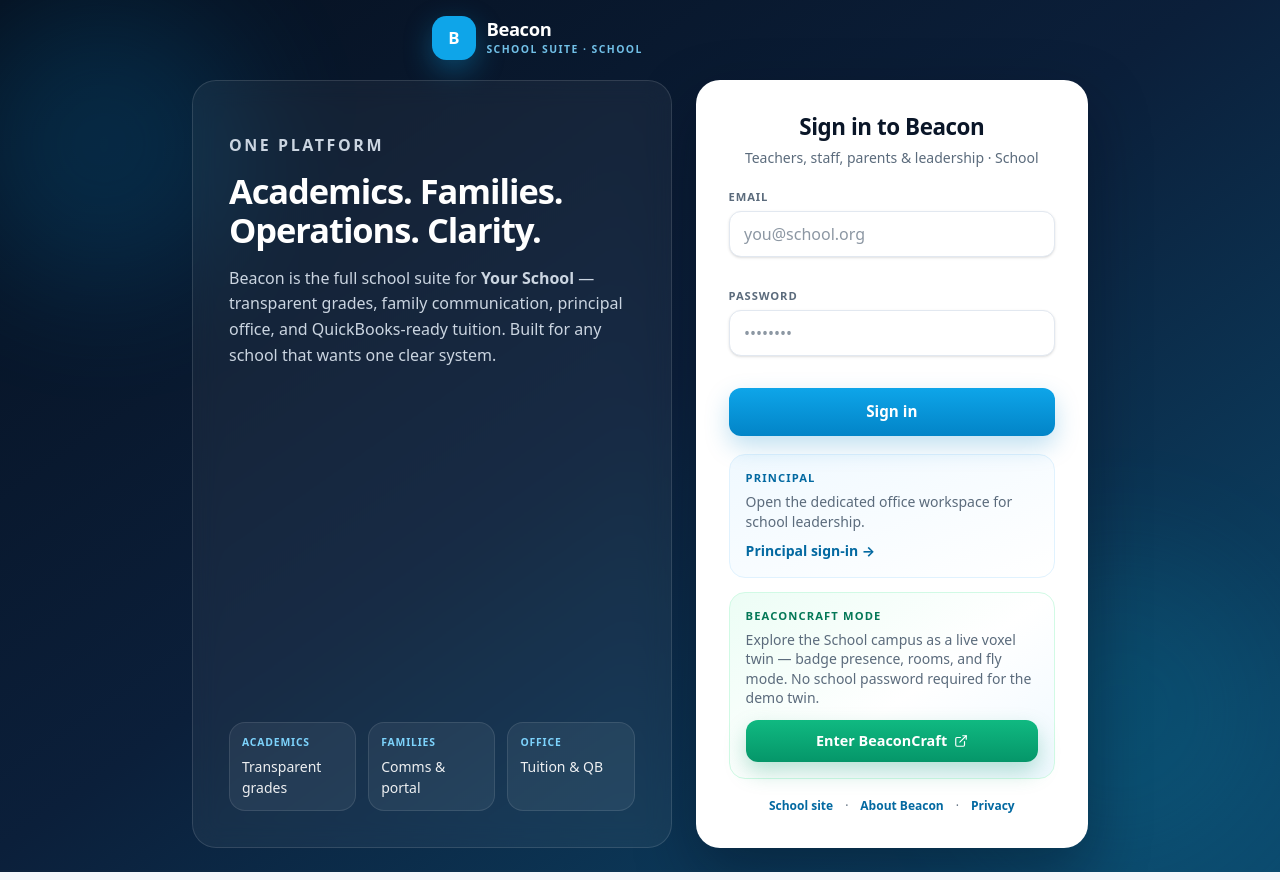
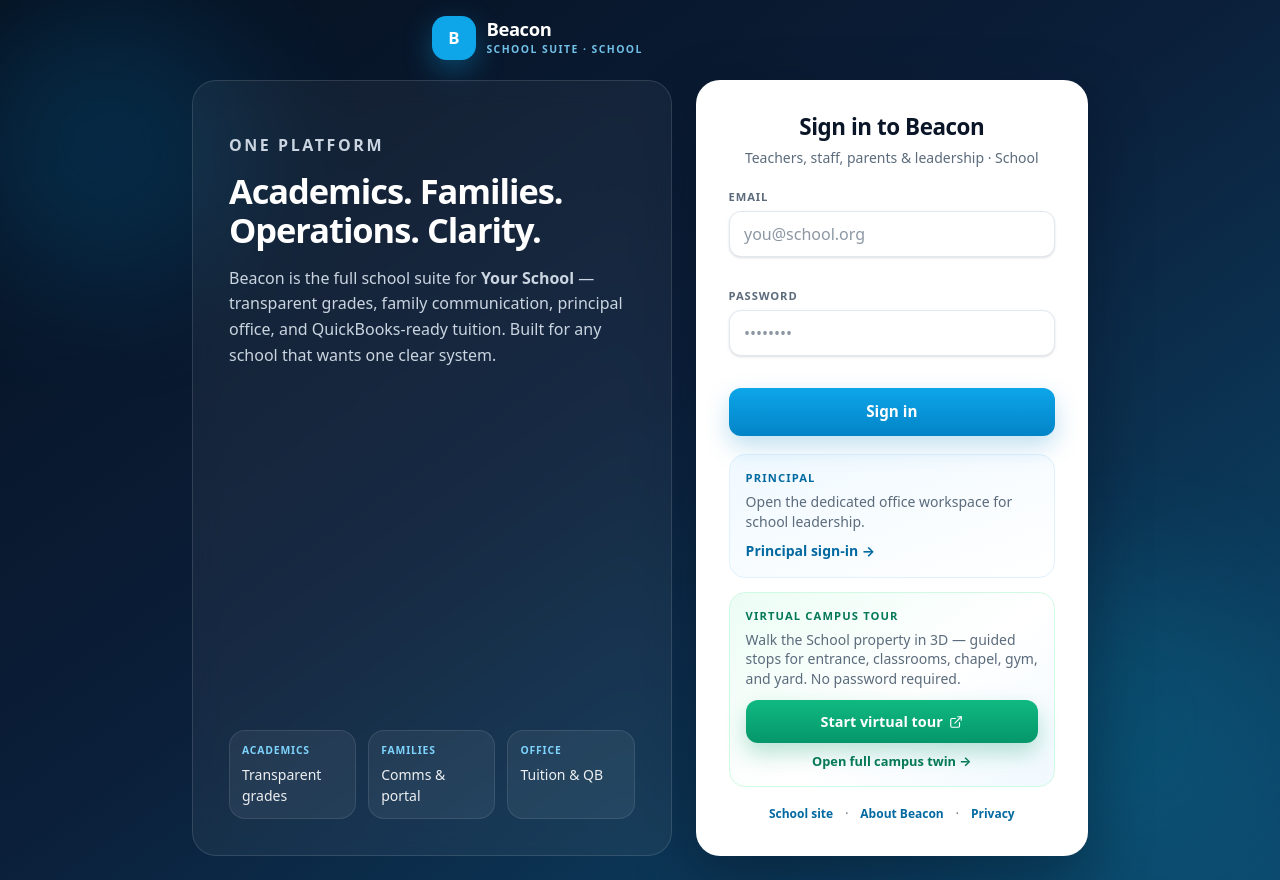
Before and after one commit to chadbergndsu/beacon, a Next.js app: page /login in a window 1280 px wide. Built offline with nearby package versions, Linux system fonts and the light colour scheme; no server answers.

Commit message:
Surface virtual campus tour on school site and login
Add hero CTA, nav link, and dedicated tour section pointing at
BeaconCraft ?tour=1 for a public 3D walkthrough.

```diff
--- a/src/app/login/page.tsx
+++ b/src/app/login/page.tsx
@@ -270,6 +270,14 @@ const LOGIN_CRITICAL_CSS = `
   .login-craft a.login-craft-btn:hover {
     filter: brightness(1.05);
   }
+  .login-craft a.login-craft-secondary {
+    display: block;
+    margin-top: 0.55rem;
+    text-align: center;
+    font-size: 0.8rem;
+    font-weight: 650;
+    color: #047857;
+  }
   .login-footer {
     margin-top: 1.15rem;
     display: flex;
@@ -343,10 +351,10 @@ const LOGIN_CRITICAL_CSS = `
 const PILOT_PRINCIPAL_EMAIL = 'principal@lighthouse.test'
 
 /** Voxel campus twin (separate app). Override in Vercel / .env.local when deployed. */
-function beaconCraftUrl(): string {
+function beaconCraftUrl(tour = false): string {
   const raw = process.env.NEXT_PUBLIC_BEACONCRAFT_URL?.trim()
-  if (raw) return raw.replace(/\/$/, '')
-  return 'http://localhost:3001'
+  const base = (raw || 'http://localhost:3001').replace(/\/$/, '')
+  return tour ? `${base}/?tour=1` : base
 }
 
 export default async function LoginPage({
@@ -360,6 +368,7 @@ export default async function LoginPage({
   const brand = await loadSchoolBrand(null)
   const principalEmail = demoPrincipalEmail() || PILOT_PRINCIPAL_EMAIL
   const craftUrl = beaconCraftUrl()
+  const tourUrl = beaconCraftUrl(true)
 
   return (
     <>
@@ -449,20 +458,27 @@ export default async function LoginPage({
                   </div>
 
                   <div className="login-craft">
-                    <strong>BeaconCraft mode</strong>
+                    <strong>Virtual campus tour</strong>
                     <p>
-                      Explore the {brand.shortName} campus as a live voxel twin — badge
-                      presence, rooms, and fly mode. No school password required for the
-                      demo twin.
+                      Walk the {brand.shortName} property in 3D — guided stops for entrance,
+                      classrooms, chapel, gym, and yard. No password required.
                     </p>
                     <a
-                      href={craftUrl}
+                      href={tourUrl}
                       className="login-craft-btn"
                       target="_blank"
                       rel="noopener noreferrer"
                     >
-                      Enter BeaconCraft
+                      Start virtual tour
                       <ExternalLink className="h-3.5 w-3.5" aria-hidden />
+                    </a>
+                    <a
+                      href={craftUrl}
+                      className="login-craft-secondary"
+                      target="_blank"
+                      rel="noopener noreferrer"
+                    >
+                      Open full campus twin →
                     </a>
                   </div>
 
--- a/src/app/school/page.tsx
+++ b/src/app/school/page.tsx
@@ -8,6 +8,7 @@ import {
   Phone,
   Sparkles,
   Users,
+  Box,
 } from 'lucide-react'
 import { SchoolSiteHeader } from '@/components/school/SchoolSiteHeader'
 import { Badge } from '@/components/ui/badge'
@@ -31,6 +32,10 @@ export default async function SchoolWebsitePage({
   const key = sp.school || sp.slug || hostSlug
   const brand = key ? await loadSchoolBrandByPublicKey(key) : await loadSchoolBrand(null)
   const location = locationLine(brand)
+  const craftBase = (
+    process.env.NEXT_PUBLIC_BEACONCRAFT_URL?.trim() || 'http://localhost:3001'
+  ).replace(/\/$/, '')
+  const tourUrl = `${craftBase}/?tour=1`
 
   return (
     <div className="min-h-screen min-h-[100dvh] overflow-x-hidden beacon-shell text-foreground">
@@ -57,6 +62,15 @@ export default async function SchoolWebsitePage({
                 Sign in to Beacon
               </Button>
             </Link>
+            <a href={tourUrl} target="_blank" rel="noopener noreferrer">
+              <Button
+                size="lg"
+                variant="outline"
+                className="border-emerald-300/40 bg-emerald-500/15 text-white hover:bg-emerald-500/25 hover:text-white"
+              >
+                Virtual campus tour
+              </Button>
+            </a>
             <a href="#contact">
               <Button
                 size="lg"
@@ -150,7 +164,66 @@ export default async function SchoolWebsitePage({
         </div>
       </section>
 
-      <section id="families" className="border-y border-border bg-card/40 py-16">
+      <section id="tour" className="border-y border-border bg-card/40 py-16">
+        <div className="mx-auto max-w-6xl px-4 sm:px-6">
+          <div className="grid gap-8 lg:grid-cols-2 lg:items-center">
+            <div>
+              <p className="text-xs font-bold uppercase tracking-[0.14em] text-emerald-700">
+                Virtual walkthrough
+              </p>
+              <h2 className="mt-2 text-2xl sm:text-3xl font-bold text-navy dark:text-sky-50">
+                Explore campus in 3D
+              </h2>
+              <p className="mt-3 text-muted-foreground leading-relaxed">
+                Take a guided tour of {brand.name} — entrance, classrooms, chapel, gym, and yard —
+                in a live digital twin. No login required for the public tour.
+              </p>
+              <ul className="mt-5 space-y-2 text-sm text-muted-foreground">
+                {[
+                  'Orbit the property or walk first-person',
+                  'See how rooms map to real campus spaces',
+                  'Same twin staff use for live badge presence',
+                ].map((t) => (
+                  <li key={t} className="flex gap-2">
+                    <Box className="h-4 w-4 shrink-0 text-emerald-600 mt-0.5" />
+                    {t}
+                  </li>
+                ))}
+              </ul>
+              <div className="mt-6 flex flex-wrap gap-3">
+                <a href={tourUrl} target="_blank" rel="noopener noreferrer">
+                  <Button size="lg" className="bg-emerald-600 hover:bg-emerald-700 shadow-lg shadow-emerald-600/25">
+                    Start virtual tour
+                  </Button>
+                </a>
+                <a href={craftBase} target="_blank" rel="noopener noreferrer">
+                  <Button size="lg" variant="outline">
+                    Open campus twin
+                  </Button>
+                </a>
+              </div>
+            </div>
+            <Card className="overflow-hidden border-emerald-200/80 shadow-[var(--shadow-lift)]">
+              <CardContent className="pt-6 space-y-3">
+                <div className="rounded-xl bg-gradient-to-br from-slate-100 via-sky-50 to-emerald-50 p-6 min-h-[180px] flex flex-col justify-end border border-slate-200/80">
+                  <p className="text-[10px] font-bold uppercase tracking-[0.14em] text-slate-500">
+                    BeaconCraft
+                  </p>
+                  <p className="mt-1 text-lg font-bold text-navy">Live campus twin</p>
+                  <p className="mt-1 text-sm text-muted-foreground leading-relaxed">
+                    Classroom blocks, course glow, and a step-by-step walkthrough of the property.
+                  </p>
+                </div>
+                <p className="text-xs text-muted-foreground">
+                  Opens in a new tab · works on laptop and phone · privacy-first public tour mode
+                </p>
+              </CardContent>
+            </Card>
+          </div>
+        </div>
+      </section>
+
+      <section id="families" className="py-16">
         <div className="mx-auto max-w-6xl px-4 sm:px-6 text-center">
           <Heart className="mx-auto h-8 w-8 text-sky-600" />
           <h2 className="mt-3 text-2xl font-bold text-navy dark:text-sky-50">Built for families</h2>
--- a/src/components/school/SchoolSiteHeader.tsx
+++ b/src/components/school/SchoolSiteHeader.tsx
@@ -8,9 +8,19 @@ import { cn } from '@/lib/utils'
 const anchors = [
   { href: '#about', label: 'About' },
   { href: '#academics', label: 'Academics' },
+  { href: '#tour', label: 'Campus tour' },
   { href: '#families', label: 'Families' },
   { href: '#contact', label: 'Contact' },
 ]
+
+function craftTourUrl(): string {
+  const raw =
+    typeof process !== 'undefined'
+      ? process.env.NEXT_PUBLIC_BEACONCRAFT_URL?.trim()
+      : ''
+  const base = (raw || 'http://localhost:3001').replace(/\/$/, '')
+  return `${base}/?tour=1`
+}
 
 export function SchoolSiteHeader({
   schoolName,
@@ -20,6 +30,7 @@ export function SchoolSiteHeader({
   websiteUrl?: string | null
 }) {
   const [open, setOpen] = useState(false)
+  const tourUrl = craftTourUrl()
 
   return (
     <header className="sticky top-0 z-40 border-b border-border/70 bg-card/90 backdrop-blur-xl pt-safe">
@@ -51,6 +62,14 @@ export function SchoolSiteHeader({
               Official site
             </a>
           )}
+          <a
+            href={tourUrl}
+            target="_blank"
+            rel="noopener noreferrer"
+            className="rounded-lg px-3 py-2 text-sm font-semibold text-emerald-700 hover:bg-emerald-50"
+          >
+            Virtual tour
+          </a>
           <Link
             href="/login"
             className="ml-1 rounded-xl bg-navy px-3.5 py-2 text-sm font-semibold text-white hover:bg-slate-800"
@@ -96,6 +115,15 @@ export function SchoolSiteHeader({
               Official website
             </a>
           )}
+          <a
+            href={tourUrl}
+            target="_blank"
+            rel="noopener noreferrer"
+            className="rounded-lg px-3 py-2.5 text-sm font-semibold text-emerald-700"
+            onClick={() => setOpen(false)}
+          >
+            Virtual campus tour
+          </a>
           <Link
             href="/login"
             className="mt-1 rounded-xl bg-navy px-3 py-2.5 text-center text-sm font-semibold text-white"
```
